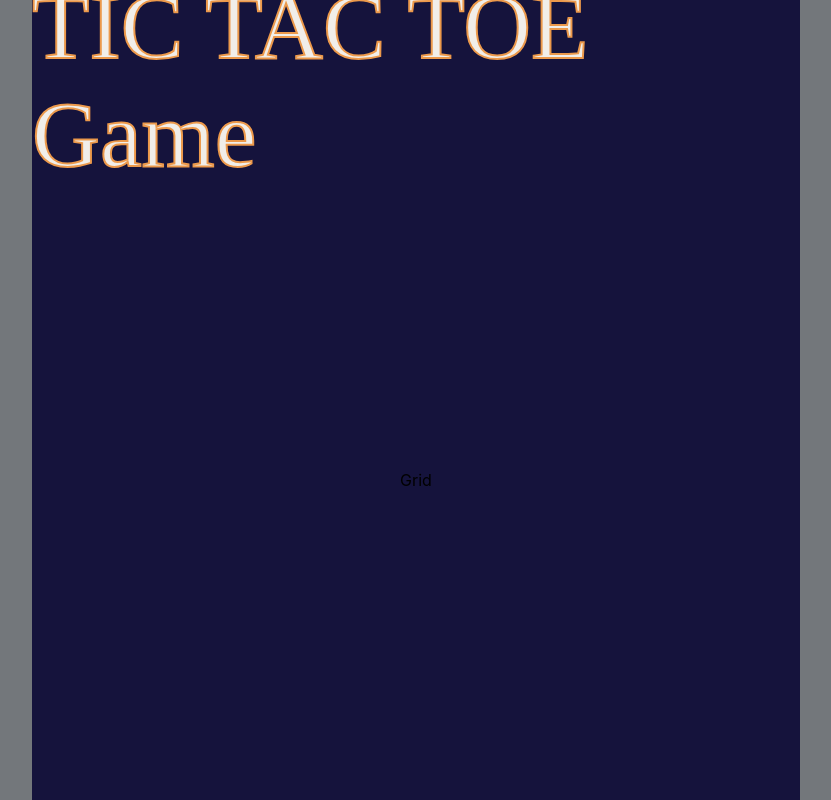
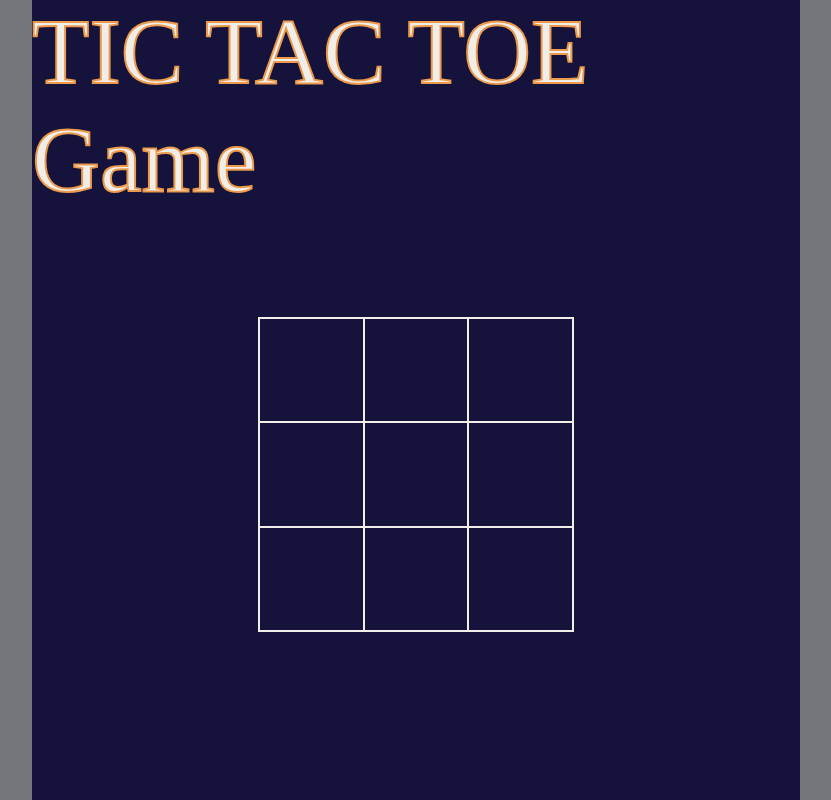
Before and after one commit to juhyoungRyu/Tic_Tac_Toe_Game, a React (Create React App) app: page / in a window 1280 px wide. Shown: the whole page, without its empty margins (224-1055 px from the left). Built offline with nearby package versions, Linux system fonts and the light colour scheme; a web font is replaced by a local one.

Commit message:
로직 구상 중

```diff
--- a/src/App.css
+++ b/src/App.css
@@ -31,6 +31,8 @@
   font-family: "Blaka", cursive;
   color: #f1eee9;
   font-size: 94px;
+  margin-top: 25px;
+  margin-bottom: -30px;
 }
 
 .titleValue {
--- /dev/null
+++ b/src/components/Game.css
@@ -0,0 +1,6 @@
+.Game {
+  display: flex;
+  justify-content: center;
+  align-items: center;
+  flex-direction: row;
+}
--- a/src/components/Game.jsx
+++ b/src/components/Game.jsx
@@ -1,10 +1,44 @@
-import React from "react";
+import React, { useState, useEffect } from "react";
+import "./Game.css";
 import { Grid } from "./Grid";
 
 export const Game = () => {
+  const [girdBoolean, setGridBoolean] = useState(
+    { one: null, four: null, seven: null }, // Grid1
+    { two: null, five: null, eight: null }, // Grid2
+    { three: null, six: null, nine: null } // Grid3
+  );
+
+  const [userArr, setUserArr] = useState([]);
+  const [comArr, setComArr] = useState([]);
+
+  const clickBox = (position) => {
+    let arrTemp = [...userArr];
+    arrTemp.push(position);
+    setUserArr(arrTemp);
+  };
+
+  useEffect(() => {
+    return console.log(userArr);
+  }, [userArr]);
+
   return (
     <div className="Game">
-      <Grid />
+      <section className="grid1">
+        <Grid click={clickBox} position={1} status={girdBoolean.one} />
+        <Grid click={clickBox} position={4} status={girdBoolean.two} />
+        <Grid click={clickBox} position={7} status={girdBoolean.three} />
+      </section>
+      <section className="grid2">
+        <Grid click={clickBox} position={2} status={girdBoolean.four} />
+        <Grid click={clickBox} position={5} status={girdBoolean.five} />
+        <Grid click={clickBox} position={8} status={girdBoolean.six} />
+      </section>
+      <section className="grid3">
+        <Grid click={clickBox} position={3} status={girdBoolean.seven} />
+        <Grid click={clickBox} position={6} status={girdBoolean.eight} />
+        <Grid click={clickBox} position={9} status={girdBoolean.nine} />
+      </section>
     </div>
   );
 };
--- /dev/null
+++ b/src/components/Gird.css
@@ -0,0 +1,10 @@
+.Grid {
+  width: 8vw;
+  height: 8vw;
+  background-color: transparent;
+  border: 2px solid #f1eee9;
+  margin-top: -2px;
+  margin-bottom: -1px;
+  margin-right: -1px;
+  margin-left: -1px;
+}
--- a/src/components/Grid.jsx
+++ b/src/components/Grid.jsx
@@ -1,5 +1,16 @@
-import React from "react";
+import React, { useState, useEffect } from "react";
+import "./Gird.css";
 
-export const Grid = () => {
-  return <div className="Grid">Grid</div>;
+export const Grid = (props) => {
+  const [girdStatus, setGridStatus] = useState(false);
+
+  useEffect(() => {
+    if (props.status != null) {
+      setGridStatus(true);
+    }
+  }, [props.status]);
+
+  return (
+    <div className="Grid" onClick={() => props.click(props.position)}></div>
+  );
 };
```
Also changed, not shown: src/dist/reportWebVitals.dev.js (added).
